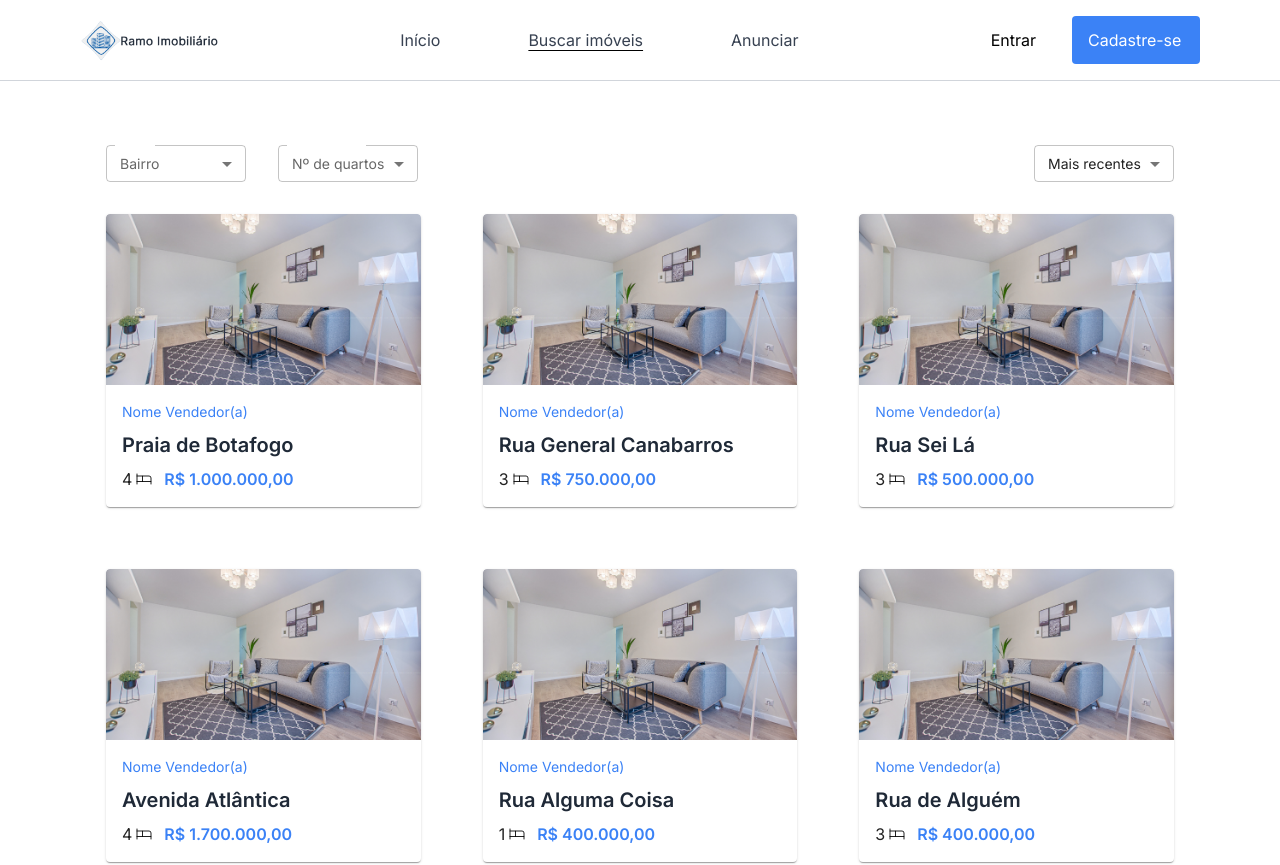
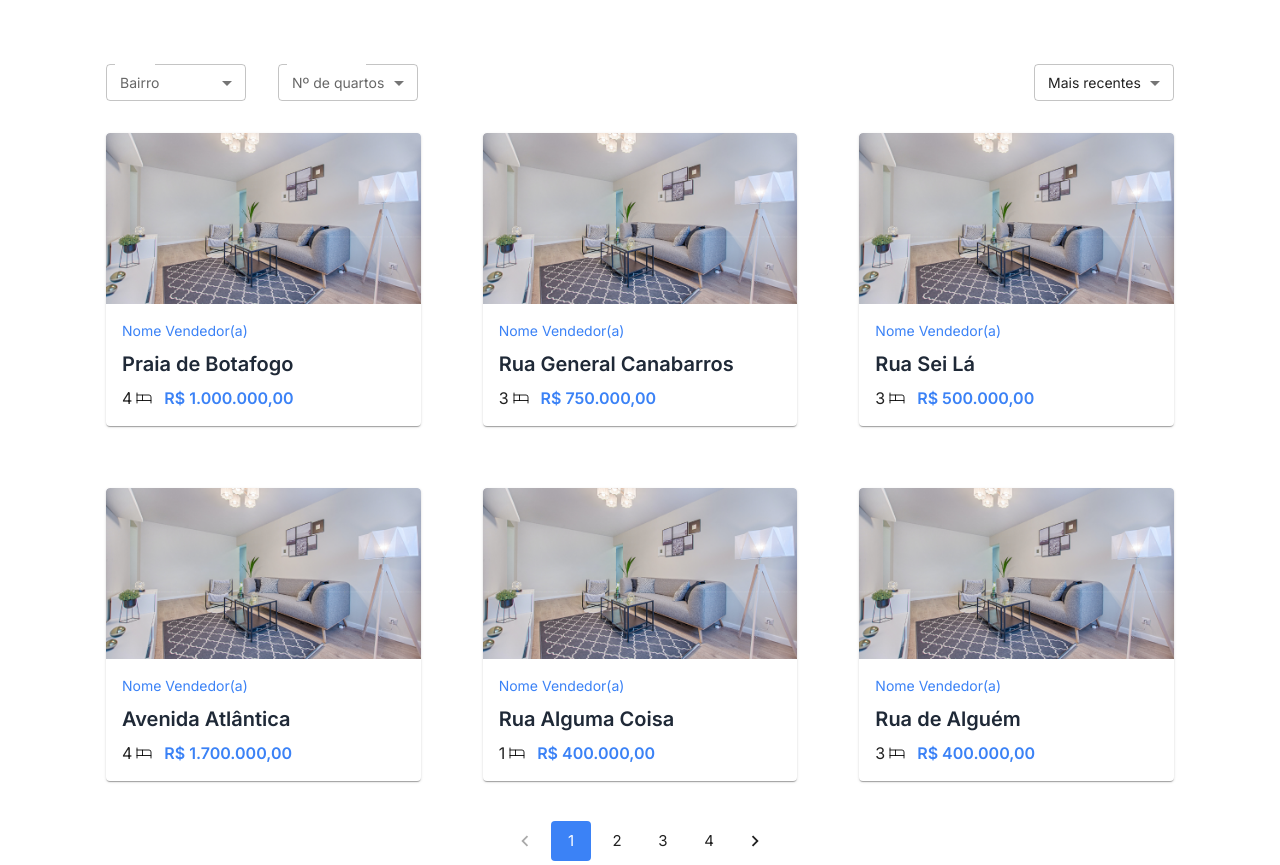
Before and after one commit to jpwf/Ramo-Imobiliario, a React (Vite) app in the folder client/: page /busca in a window 1280 px wide. Shown: the top 865 px of the page. Built offline with nearby package versions, Linux system fonts and the light colour scheme.

Commit message:
Blank space unsolved, working on

```diff
--- a/client/src/App.jsx
+++ b/client/src/App.jsx
@@ -46,7 +46,7 @@ function App() {
           draggable
           pauseOnHover
         />
-        <Navbar />
+
         <Routes />
       </ThemeProvider>
     </Router>
--- a/client/src/components/navBar.jsx
+++ b/client/src/components/navBar.jsx
@@ -11,7 +11,7 @@ function Navbar() {
   const activeStyle = "underline underline-offset-4";
 
   return (
-    <nav className=' w-full text-base border-b-[1px] border-b-gray-300'>
+    <nav className=' w-full text-base border-b-[1px] bg-white border-b-gray-300'>
       <div className="flex justify-between h-20 items-center">
         <Link to={"/"} aria-label='inicio' className='flex items-center py-5 md:ml-9 lg:ml-20 md:py-2'>
           <img className='min-w-[140px] min-h-full' src={logo} alt="Logo Ramo Imobiliário" />
--- a/client/src/pages/Busca.jsx
+++ b/client/src/pages/Busca.jsx
@@ -3,6 +3,7 @@ import axios from 'axios'
 import AptCard from '../components/AptCard.jsx';
 import SelectComponent from '../components/SelectComponent';
 import PaginationLink from '../utils/Pagination';
+import navBar from '../components/navBar'
 
 function Busca() {
     const [apartaments, setApartaments] = useState([]);
@@ -40,7 +41,9 @@ function Busca() {
     }, [])
 
     return (
+
         <div className='min-h-screen max-w-none flex flex-col items-center'>
+            <navBar/>
             <div className='w-full flex justify-between px-14 lg:px-[106px] mt-16'>
                 <div className='flex gap-4 md:gap-8 lg:12'>
                     <SelectComponent label='Bairro' districts={filterItems.districtValuesUnique} />
--- a/client/src/pages/Inicio.jsx
+++ b/client/src/pages/Inicio.jsx
@@ -1,17 +1,19 @@
 import {Phone, InstagramLogo, TwitterLogo, FacebookLogo
 , MapPin, NavigationArrow,  Door, MagnifyingGlass} from 'phosphor-react'
 import SelectComponent from '../components/SelectComponent';
-
+import Navbar from '../components/navBar'
 function Inicio() {
     return(
+            <div>
+                <Navbar/>
+                <div className='  bg-home  bg-cover  h-screen'>
 
-            <div className=' bg-home  bg-cover h-screen'>
-                <div className='text-3xl font-bold text-white pt-56 ml-24 '>
+                    <div className='text-3xl font-bold text-white    items-center text-justify pt-56 ml-24 '>
                         <p>Encontre um lar na</p>
-                    <p>cidade do </p>
+                        <p>cidade do</p>
                         <p>Rio de Janeiro</p>
                     </div>
-                <div className='flex gap-4 bg-white opacity-75 rounded w-[800px] h-[113px] mb-[173px] mt-20 ml-24 '>
+                    <div className='flex gap-4 bg-white opacity-75   rounded w-[800px] h-[113px]  mb-[173px] mt-20 ml-24 '>
                         <div className='flex flex-col items-center mt-5 ml-6'>
                             <div className='flex items-center mb-[10px] gap-1'>
                                 <MapPin size={16} color="#050505" />
@@ -42,7 +44,7 @@ function Inicio() {
 
 
                     </div>
-            <footer className='flex w-full h-[96px] justify-between items-center text-white  bg-[#3E6EB0] px-24'>
+                    <footer className='flex w-full h-[96px]  justify-between items-center text-white  bg-[#3E6EB0] px-24'>
                         <div className='flex'>
                             <Phone size={20} className='mt-1' color="#eeeeec"/>
                             (21)99999-9999
@@ -61,6 +63,7 @@ function Inicio() {
 
                     </footer>
                 </div>
+            </div>
 
     )
 }
```
Lines whose indentation alone changed are shown as unchanged.
